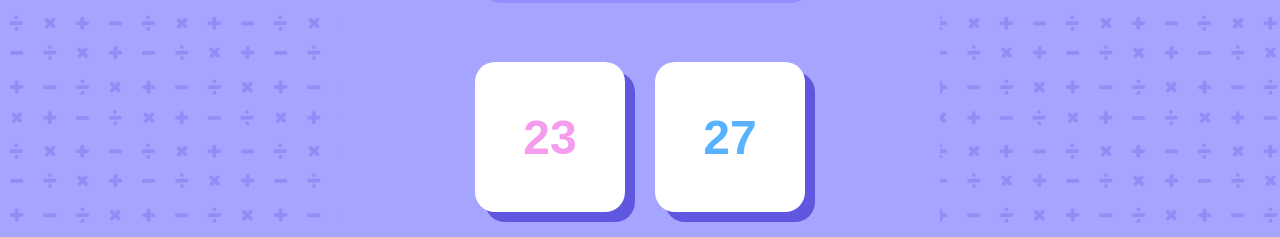
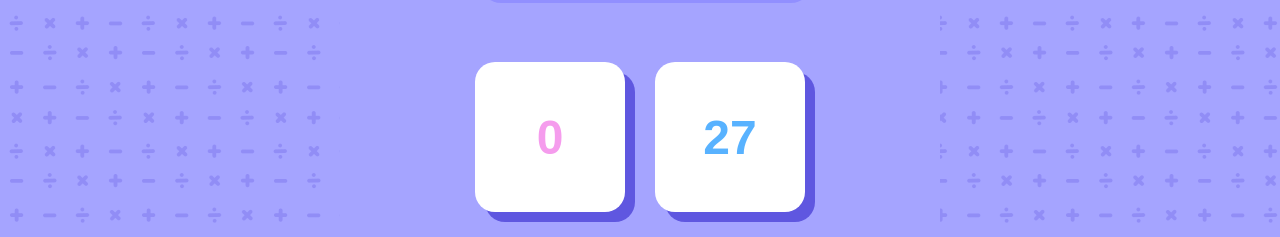
Before and after one commit to ana-borowsky/mathmagik, a React (Create React App) app: page /quiz in a window 1280 px wide. Shown: the part 442-679 px from the top of the page. Built offline with nearby package versions, Linux system fonts and the light colour scheme; a web font is replaced by a local one.

Commit message:
Hook Demonstration

```diff
--- a/src/pages/QuizPage.tsx
+++ b/src/pages/QuizPage.tsx
@@ -1,9 +1,10 @@
-import React from 'react'
+import React, { useState } from 'react'
 import './QuizPage.css'
 import { useNavigate } from 'react-router-dom';
 
 function QuizPage() {
   const navigate = useNavigate();
+  const [count, setCount] = useState(0);
 
   return (
     <>
@@ -20,7 +21,7 @@ function QuizPage() {
       </div>
       <div className='quiz-buttons-section'>
         <div className='quiz-buttons'>
-          <button className='quiz-button pink'>23</button>
+          <button onClick={() => (setCount(count + 1))} className='quiz-button pink'>{count}</button>
           <button className='quiz-button blue'>27</button>
         </div>
         <div className='quiz-buttons'>
```
